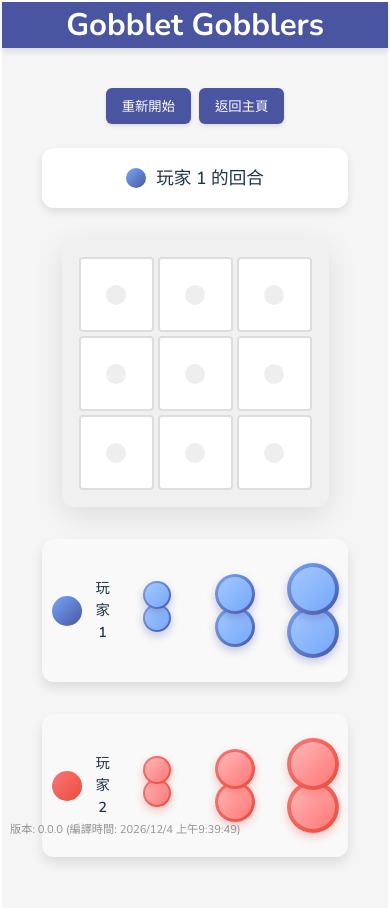
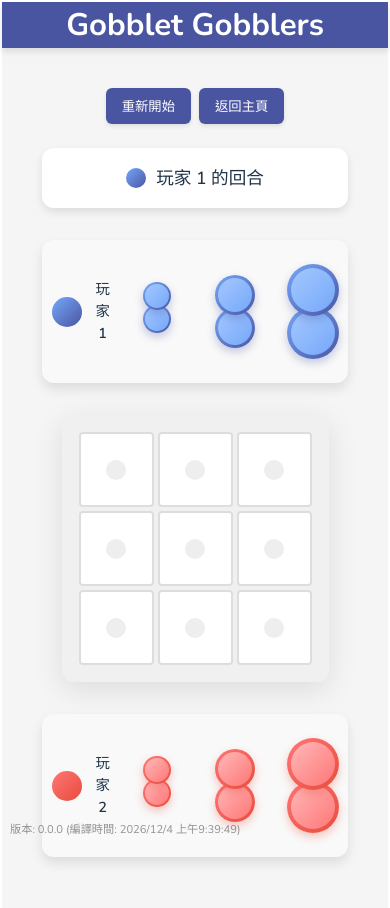
Before and after one commit to wwepenguin/gobblet-gobblers-web, a Vue app: page /gobblet-gobblers-web/game in a window 390 px wide. Shown: the top 908 px of the page. Built offline with nearby package versions, Linux system fonts and the light colour scheme.

Commit message:
新增心跳檢查機制以監控連線狀態，並在連線問題時發送警告，提升連線穩定性與用戶體驗。

```diff
--- a/src/components/game/GameArea.vue
+++ b/src/components/game/GameArea.vue
@@ -60,6 +60,18 @@ const handleSelect = (piece: any, x: number, y: number) => {
     justify-content: center;
     align-items: center;
     margin: 2rem 0;
+
+    &.player1 {
+        order: 1;
+    }
+
+    &.player2 {
+        order: 3;
+    }
+
+    &.board-container {
+        order: 2;
+    }
 }
 
 .board-container {
@@ -75,9 +87,5 @@ const handleSelect = (piece: any, x: number, y: number) => {
         gap: 2rem;
     }
 
-    .board-container {
-        order: -1;
-        /* 棋盤放在中間 */
-    }
 }
 </style>
--- a/src/stores/onlineStore.ts
+++ b/src/stores/onlineStore.ts
@@ -46,6 +46,49 @@ export const onlineStore = reactive<OnlineGameState & {
 let peer: Peer | null = null;
 let connection: any = null;
 
+// 心跳和確認機制
+let heartbeatInterval: any = null;
+let lastHeartbeatResponse = 0;
+
+// 開始心跳檢查
+const startHeartbeat = () => {
+  if (heartbeatInterval) {
+    clearInterval(heartbeatInterval);
+  }
+
+  lastHeartbeatResponse = Date.now();
+
+  // 每10秒發送一次心跳
+  heartbeatInterval = setInterval(() => {
+    if (!connection || onlineStore.connectionStatus !== 'connected') {
+      clearInterval(heartbeatInterval);
+      heartbeatInterval = null;
+      return;
+    }
+
+    // 檢查上次心跳回應時間，如果超過30秒沒回應，視為連線問題
+    const now = Date.now();
+    if (now - lastHeartbeatResponse > 30000) {
+      addConnectionLog('警告：已超過30秒未收到對方回應，連線可能有問題', 'error');
+      // 不立即斷開，但顯示警告
+    }
+
+    // 發送心跳
+    sendData({
+      type: 'heartbeat',
+      id: `hb-${now}`
+    });
+  }, 10000);
+};
+
+// 停止心跳檢查
+const stopHeartbeat = () => {
+  if (heartbeatInterval) {
+    clearInterval(heartbeatInterval);
+    heartbeatInterval = null;
+  }
+};
+
 // 添加連線日誌
 const addConnectionLog = (message: string, type: 'info' | 'error' | 'success' = 'info') => {
   onlineStore.connectionLogs.unshift({
@@ -78,15 +121,17 @@ export const initPeer = () => {
       onlineStore.connectionError = '';
 
       console.log('初始化 Peer...');
-      // peer = new Peer({
-      //   config: {
-      //     iceServers: [
-      //       { urls: 'stun:stun.l.google.com:19302' },
-      //       { urls: 'stun:global.stun.twilio.com:3478?transport=udp' }
-      //     ]
-      //   }
-      // })
-      peer = new Peer();
+      peer = new Peer({
+        config: {
+          iceServers: [
+            { urls: 'stun:stun.l.google.com:19302' },
+            { urls: 'stun:stun1.l.google.com:19302' },
+            { urls: 'stun:stun2.l.google.com:19302' },
+            { urls: 'stun:global.stun.twilio.com:3478?transport=udp' }
+          ]
+        },
+        debug: 3 // 設定更詳細的除錯資訊 (0-3)
+      });
 
       peer.on('open', (id) => {
         console.log('Peer 打開連接，ID:', id);
@@ -116,6 +161,7 @@ export const initPeer = () => {
         conn.on('open', () => {
           onlineStore.connectionStatus = 'connected';
           addConnectionLog(`與對手 ${conn.peer} 連線成功！`, 'success');
+          startHeartbeat();
         });
 
         conn.on('data', (data: unknown) => {
@@ -126,6 +172,7 @@ export const initPeer = () => {
           onlineStore.connectionStatus = 'disconnected';
           onlineStore.connectionId = null;
           connection = null;
+          stopHeartbeat();
           addConnectionLog('對手已斷開連線', 'info');
         });
 
@@ -165,6 +212,7 @@ export const connectToPeer = (peerId: string) => {
     onlineStore.connectionId = peerId;
     onlineStore.connectionStatus = 'connected';
     addConnectionLog(`已成功連接到對手 ${peerId}！`, 'success');
+    startHeartbeat();
     // 連接後發送準備就緒消息
     sendData({ type: 'ready' });
   });
@@ -177,6 +225,7 @@ export const connectToPeer = (peerId: string) => {
     onlineStore.connectionStatus = 'disconnected';
     onlineStore.connectionId = null;
     connection = null;
+    stopHeartbeat();
     addConnectionLog('對手已斷開連線', 'info');
   });
 
@@ -198,6 +247,7 @@ export const disconnect = () => {
     peer = null;
   }
 
+  stopHeartbeat();
   addConnectionLog('已斷開連線', 'info');
   resetOnlineStore();
 };
@@ -216,19 +266,61 @@ export const resetOnlineStore = () => {
 const sendData = (data: any) => {
   if (!connection) {
     console.error('沒有活躍的連接');
-    return;
+    addConnectionLog('發送資料失敗：未建立連接', 'error');
+    return false;
   }
 
   try {
-    connection.send(data);
+    // 添加時間戳記，方便除錯
+    const dataWithTimestamp = {
+      ...data,
+      timestamp: new Date().getTime()
+    };
+
+    connection.send(dataWithTimestamp);
+
+    // 記錄發送的動作到日誌（只記錄關鍵操作）
+    if (data.type === 'move' || data.type === 'select' || data.type === 'reset') {
+      addConnectionLog(`發送 ${getActionName(data.type)} 動作`, 'info');
+    }
+
+    return true;
   } catch (error) {
     console.error('發送資料錯誤:', error);
+    addConnectionLog(`發送資料失敗: ${error}`, 'error');
+    return false;
+  }
+};
+
+// 獲取動作名稱（用於日誌顯示）
+const getActionName = (type: string): string => {
+  switch (type) {
+    case 'move': return '移動';
+    case 'select': return '選擇';
+    case 'reset': return '重置';
+    case 'ready': return '準備就緒';
+    case 'gameState': return '遊戲狀態';
+    case 'heartbeat': return '心跳';
+    default: return type;
   }
 };
 
 // @ts-ignore
 const handleDataReceived = (data: any) => {
   console.log('收到資料:', data);
+
+  // 記錄收到的動作到日誌（只記錄關鍵操作）
+  if (data.type === 'move' || data.type === 'select' || data.type === 'reset') {
+    addConnectionLog(`收到對手的 ${getActionName(data.type)} 動作`, 'success');
+  }
+
+  // 檢查時間戳記，如果延遲太久就警告
+  if (data.timestamp) {
+    const delay = new Date().getTime() - data.timestamp;
+    if (delay > 3000) { // 超過3秒就警告
+      addConnectionLog(`注意：收到的資料延遲 ${Math.round(delay / 1000)} 秒`, 'info');
+    }
+  }
 
   switch (data.type) {
     case 'move':
@@ -239,6 +331,7 @@ const handleDataReceived = (data: any) => {
       break;
     case 'ready':
       // 對方準備就緒
+      addConnectionLog('對手已準備就緒', 'info');
       // 如果是主機，在收到 ready 後發送遊戲狀態
       if (onlineStore.isHost) {
         sendGameState();
@@ -249,10 +342,17 @@ const handleDataReceived = (data: any) => {
       handleGameState(data);
       break;
     case 'reset':
+      addConnectionLog('對手重置了遊戲', 'info');
       resetGame();
+      break;
+    case 'heartbeat':
+      // 更新心跳回應時間
+      lastHeartbeatResponse = Date.now();
+      addConnectionLog('收到心跳回應', 'info');
       break;
     default:
       console.warn('未知的資料類型:', data);
+      addConnectionLog(`收到未知類型的資料: ${data.type}`, 'error');
   }
 };
 
```
